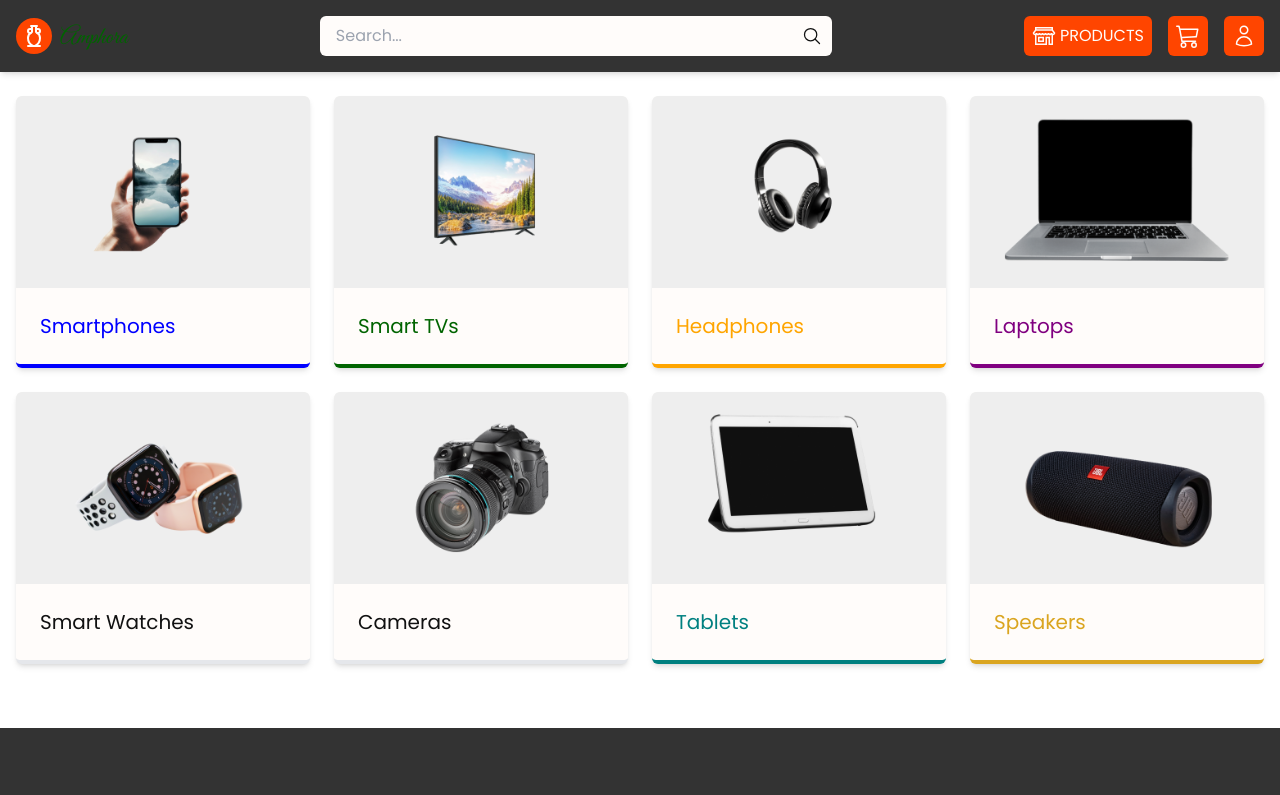
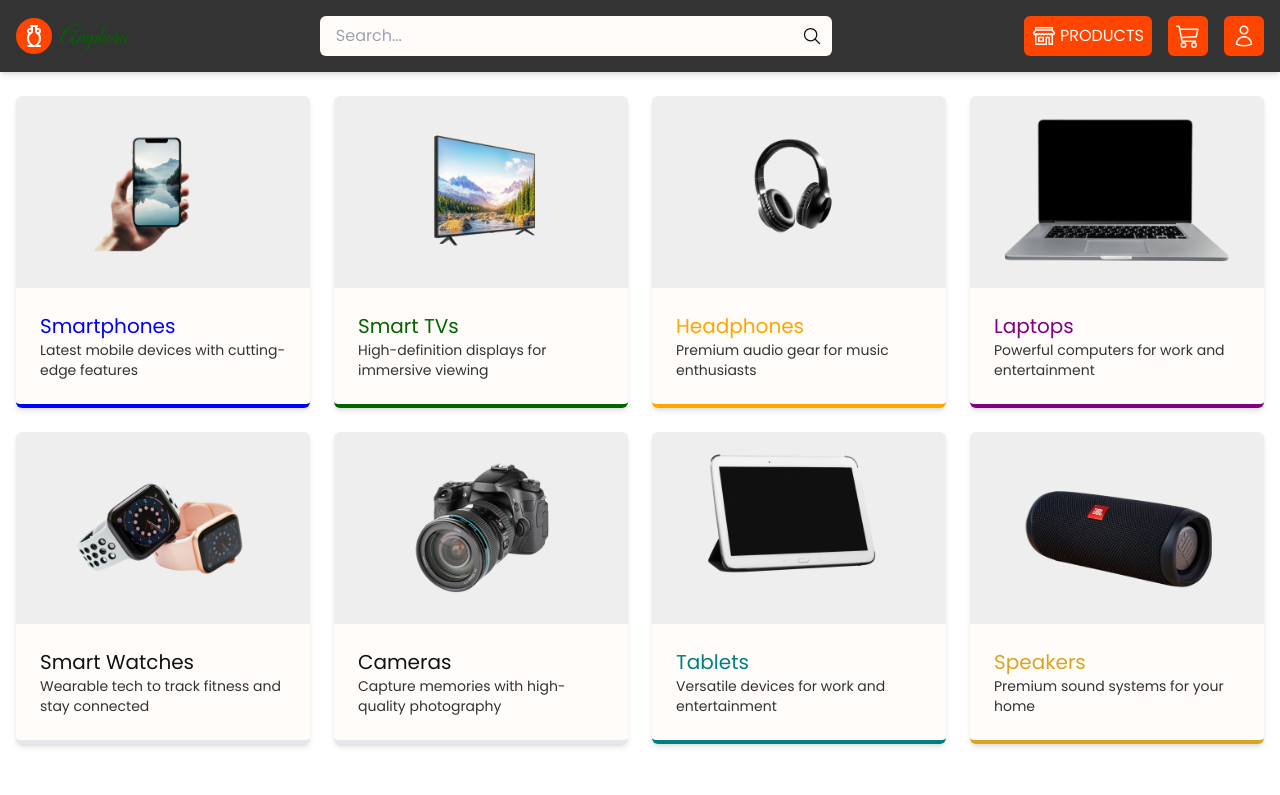
Before and after one commit to Nimira43/Amphora, a Next.js app: page /products in a window 1280 px wide. Shown: the top 795 px of the page. Built offline with nearby package versions, Linux system fonts and the light colour scheme.

Commit message:
Added category description to the product cards

```diff
--- a/src/app/(store)/products/page.tsx
+++ b/src/app/(store)/products/page.tsx
@@ -36,6 +36,7 @@ export default function ProductsPage() {
               >
                 {category.name}
               </h3>
+              <p className='text-sm text-grey-dark'>{category.description}</p>
             </div>
           </Link>
         ))}
```
